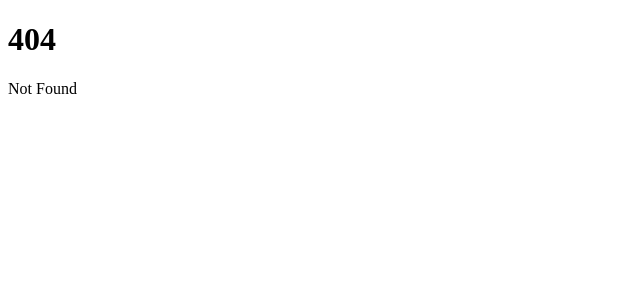
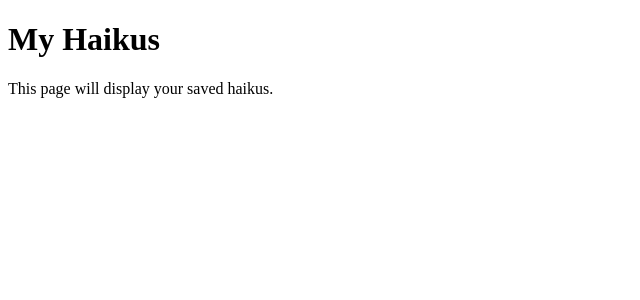
Before and after one commit to mckennapsean/haiku-scribe, a SvelteKit app: page /my-haikus in a window 1280 px wide. Before the commit this address had no page. Shown: the top 300 px of the page, without its empty margins (0-640 px from the left). Built offline with nearby package versions, Linux system fonts and the light colour scheme.

Commit message:
feat: Set up basic SvelteKit routing
Adds a new route for `/my-haikus` and updates `project-plan.md` to mark
the "Routing" task as complete.

```diff
--- /dev/null
+++ b/src/routes/my-haikus/+page.svelte
@@ -0,0 +1,5 @@
+<!-- src/routes/my-haikus/+page.svelte -->
+
+<h1>My Haikus</h1>
+
+<p>This page will display your saved haikus.</p>
```
Also changed, not shown: 1 other file (tests, documents, lock files or other folders).
